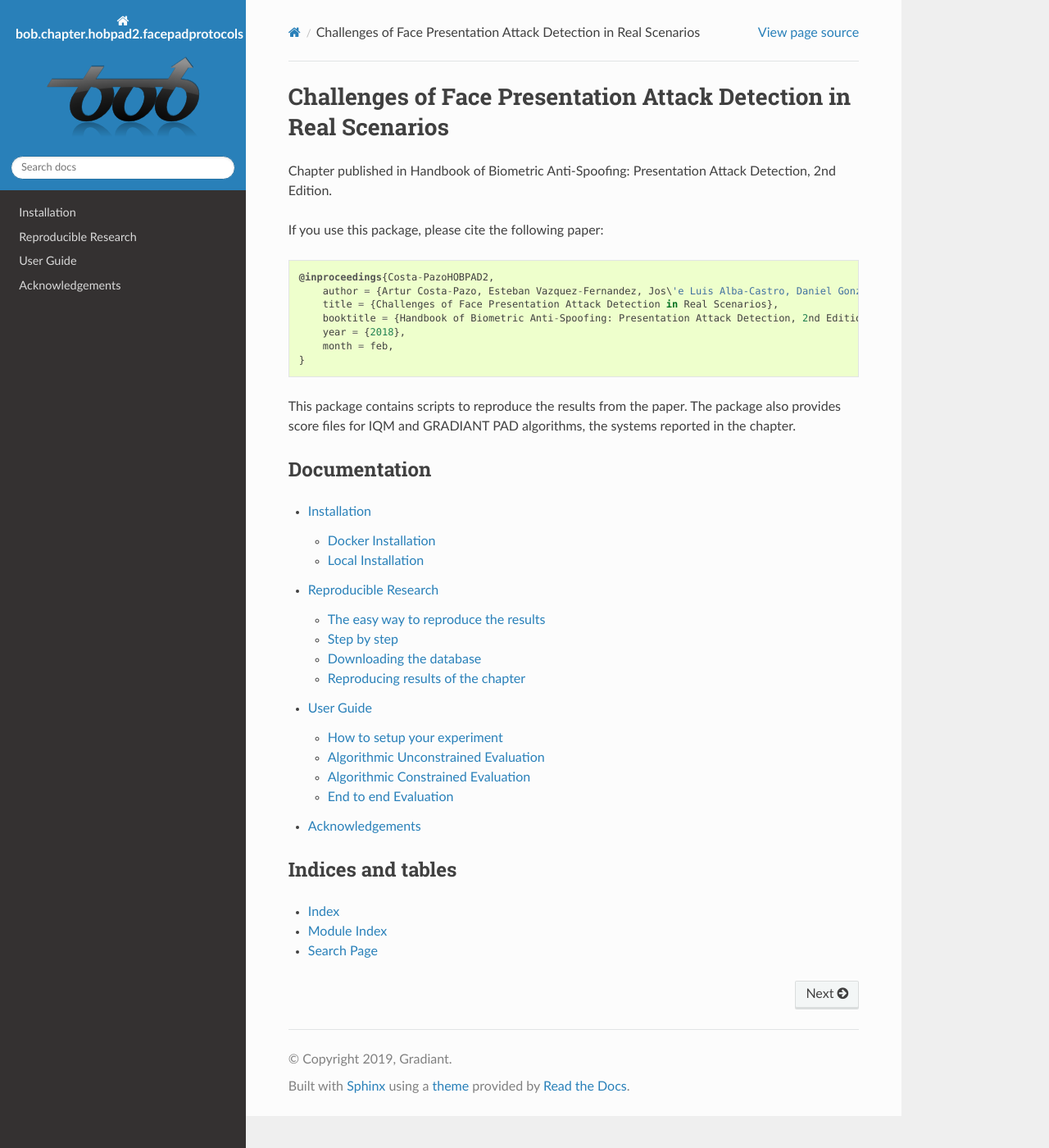
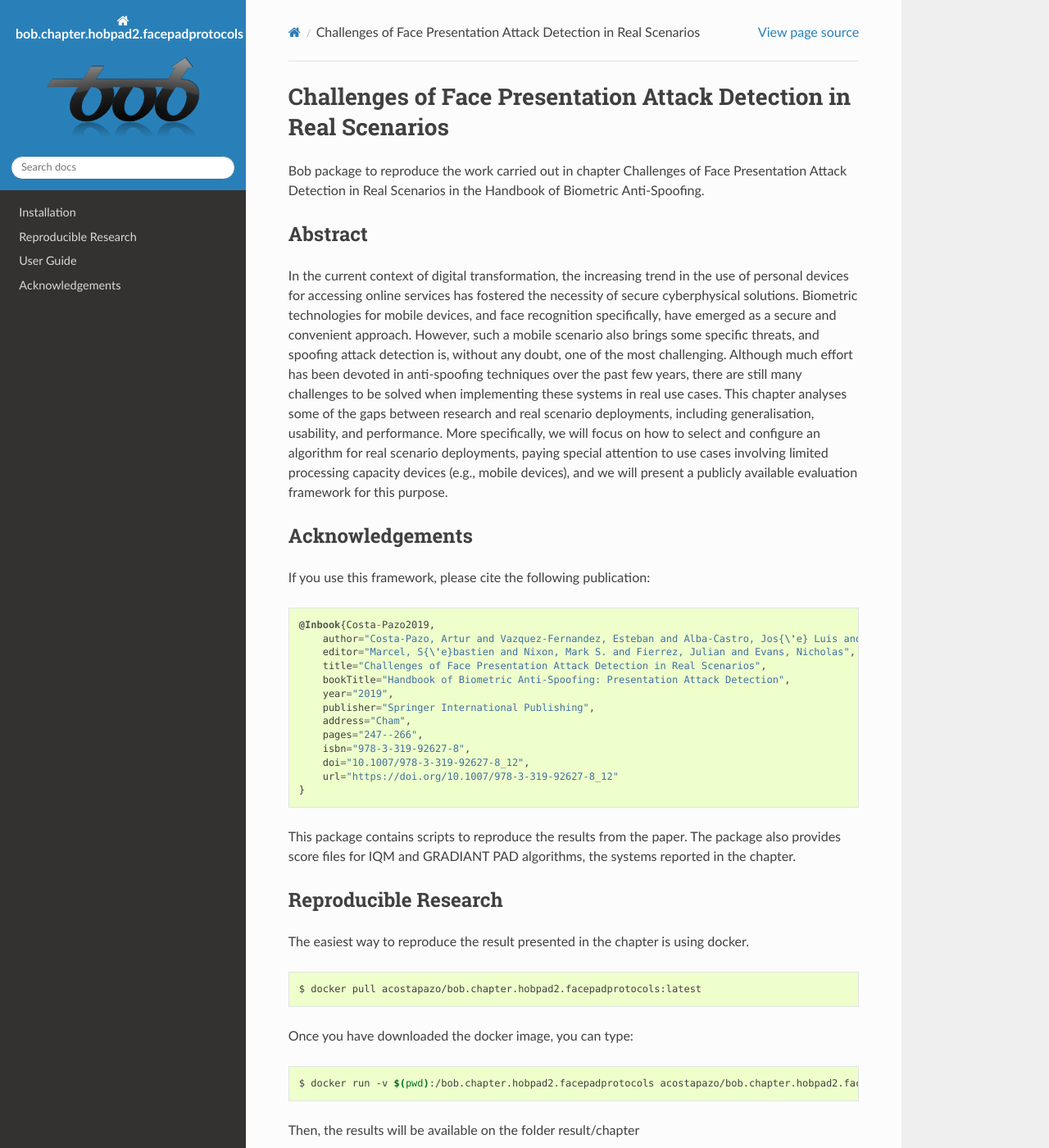
Before and after one commit to Gradiant/bob.chapter.hobpad2.facepadprotocols, a Sphinx documentation site: the page built from doc/index.rst, in a window 1280 px wide and 1400 px high. Shown: the whole window at 82% size. Built offline with Sphinx 7.4.7 and the Read the Docs theme 2.0.0, drawn with Linux system fonts in a browser that asks for light colours; formulas are drawn with MathJax 3; the version number could not be read and is left out; some of the changed text lies outside the part shown.

Commit message:
Updated doc

```diff
--- a/doc/index.rst
+++ b/doc/index.rst
@@ -5,19 +5,68 @@
 ==================================================================
 Challenges of Face Presentation Attack Detection in Real Scenarios
 ==================================================================
-Chapter published in Handbook of Biometric Anti-Spoofing: Presentation Attack Detection, 2nd Edition.
 
-If you use this package, please cite the following paper::
 
-    @inproceedings{Costa-PazoHOBPAD2,
-        author = {Artur Costa-Pazo, Esteban Vazquez-Fernandez, Jos\'e Luis Alba-Castro, Daniel Gonz\'alez-J\'imenez},
-        title = {Challenges of Face Presentation Attack Detection in Real Scenarios},
-        booktitle = {Handbook of Biometric Anti-Spoofing: Presentation Attack Detection, 2nd Edition.},
-        year = {2018},
-	month = feb,
+Bob package to reproduce the work carried out in chapter Challenges of Face Presentation Attack Detection in Real Scenarios in the Handbook of Biometric Anti-Spoofing.
+
+Abstract
+--------
+
+In the current context of digital transformation, the increasing trend in the use of personal devices for accessing online services has fostered the necessity of secure cyberphysical solutions. Biometric technologies for mobile devices, and face recognition specifically, have emerged as a secure and convenient approach. However, such a mobile scenario also brings some specific threats, and spoofing attack detection is, without any doubt, one of the most challenging. Although much effort has been devoted in anti-spoofing techniques over the past few years, there are still many challenges to be solved when implementing these systems in real use cases. This chapter analyses some of the gaps between research and real scenario deployments, including generalisation, usability, and performance. More specifically, we will focus on how to select and configure an algorithm for real scenario deployments, paying special attention to use cases involving limited processing capacity devices (e.g., mobile devices), and we will present a publicly available evaluation framework for this purpose.
+
+
+Acknowledgements
+----------------
+
+If you use this framework, please cite the following publication::
+
+    @Inbook{Costa-Pazo2019,
+        author="Costa-Pazo, Artur and Vazquez-Fernandez, Esteban and Alba-Castro, Jos{\'e} Luis and Gonz{\'a}lez-Jim{\'e}nez, Daniel",
+        editor="Marcel, S{\'e}bastien and Nixon, Mark S. and Fierrez, Julian and Evans, Nicholas",
+        title="Challenges of Face Presentation Attack Detection in Real Scenarios",
+        bookTitle="Handbook of Biometric Anti-Spoofing: Presentation Attack Detection",
+        year="2019",
+        publisher="Springer International Publishing",
+        address="Cham",
+        pages="247--266",
+        isbn="978-3-319-92627-8",
+        doi="10.1007/978-3-319-92627-8_12",
+        url="https://doi.org/10.1007/978-3-319-92627-8_12"
     }
 
+
 This package contains scripts to reproduce the results from the paper. The package also provides score files for IQM and GRADIANT PAD algorithms, the systems reported in the chapter.
+
+Reproducible Research
+---------------------
+
+The easiest way to reproduce the result presented in the chapter is using docker.
+
+.. code-block:: sh
+
+    $ docker pull acostapazo/bob.chapter.hobpad2.facepadprotocols:latest
+
+Once you have downloaded the docker image, you can type:
+
+.. code-block:: sh
+
+    $ docker run -v $(pwd):/bob.chapter.hobpad2.facepadprotocols acostapazo/bob.chapter.hobpad2.facepadprotocols:latest bin/bash -c "cd bob.chapter.hobpad2.facepadprotocols; ./ci.sh; ./rr.sh"
+
+Then, the results will be available on the folder result/chapter
+
+.. code-block:: sh
+
+    result/chapter/
+    ├── results
+    │   ├── fig_5_a_iqm.png
+    │   ├── fig_5_b_gradiant.png
+    │   ├── fig_6_a_iqm.png
+    │   ├── fig_6_b_gradiant.png
+    │   ├── table_1_gradiant.html
+    │   └── table_1_iqm.html
+    └── summary.html
+
+
 
 Documentation
 -------------
```
